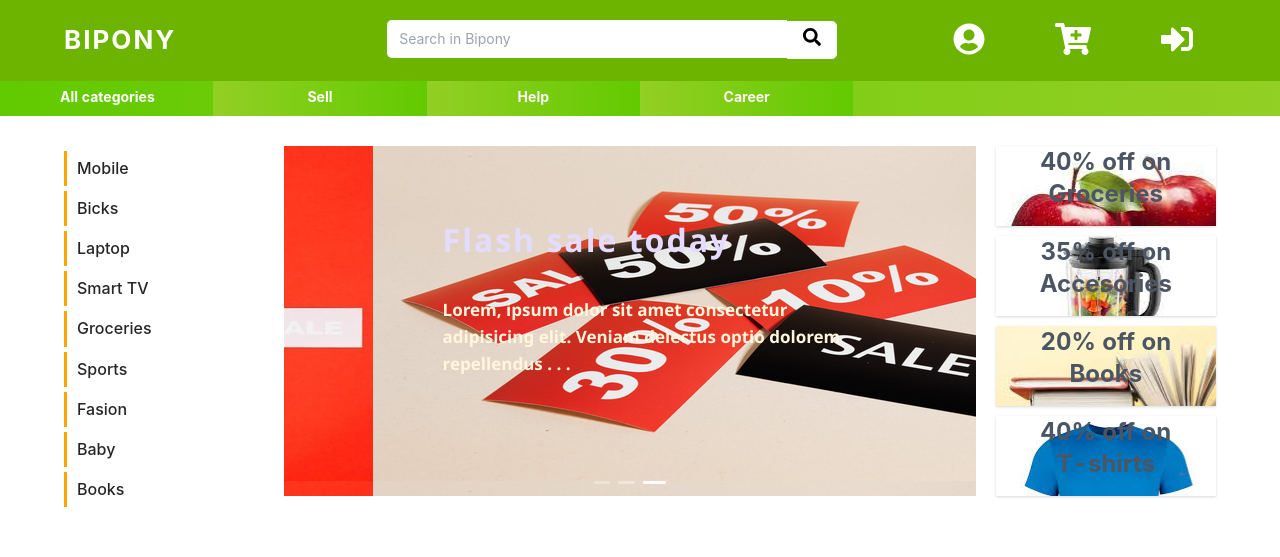
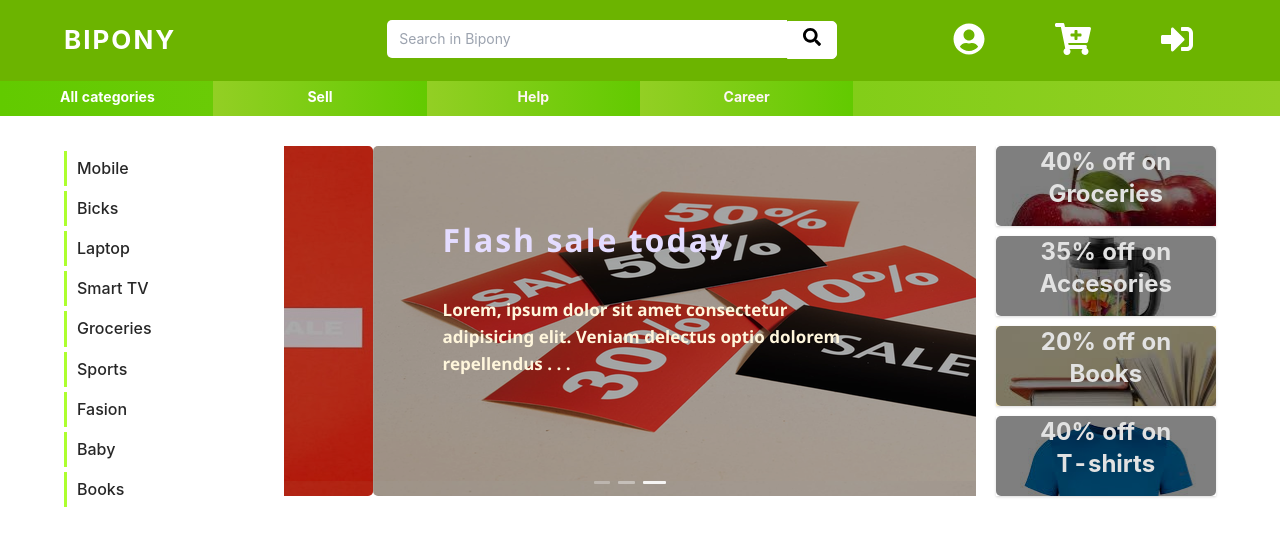
Before and after one commit to Cube-Maker/Bipony-Client, a Next.js app: page / in a window 1280 px wide. Shown: the top 557 px of the page. Built offline with nearby package versions, Linux system fonts and the light colour scheme.

Commit message:
UI Updated

```diff
--- a/src/view/HomePage/component/Banner/Banner.js
+++ b/src/view/HomePage/component/Banner/Banner.js
@@ -27,39 +27,53 @@ const Banner = () => {
                     <Carousel autoplay >
                         {/* Slide 1 */}
                         <div className={styles.Banner_Slide1}>
+                            <div className={styles.BannerContent}>
                                 <p className={styles.Banner_Title}>Flash sale today</p>
                                 <p className={styles.Banner_Description}>Lorem, ipsum dolor sit amet consectetur adipisicing elit. Veniam delectus optio dolorem repellendus . . .</p>
                             </div>
+                        </div>
                         {/* Slide 2 */}
                         <div className={styles.Banner_Slide2}>
+                            <div className={styles.BannerContent}>
                                 <p className={styles.Banner_Title}>Flash sale today</p>
                                 <p className={styles.Banner_Description}>Lorem, ipsum dolor sit amet consectetur adipisicing elit. Veniam delectus optio dolorem repellendus . . .</p>
                             </div>
+                        </div>
                         {/* Slide 3 */}
                         <div className={styles.Banner_Slide3}>
+                            <div className={styles.BannerContent}>
                                 <p className={styles.Banner_Title}>Flash sale today</p>
                                 <p className={styles.Banner_Description}>Lorem, ipsum dolor sit amet consectetur adipisicing elit. Veniam delectus optio dolorem repellendus . . .</p>
+                            </div>
                         </div>
                     </Carousel>
                 </section>
                 {/* Banner Slider End*/}
                 {/* Discounts */}
-                <section className={`${styles.BannerDiscount} text-gray-600`}>
+                <section className={`${styles.BannerDiscount}`}>
                     <div className={`${styles.BannerDiscount1} shadow`}>
+                        <div className={styles.BannerDiscountContent}>
                             <p className="text-2xl font-bold text-center m-0">40% off on</p>
                             <p className="text-2xl font-bold text-center">Groceries</p>
                         </div>
+                    </div>
                     <div className={`${styles.BannerDiscount2} shadow`}>
+                        <div className={styles.BannerDiscountContent}>
                             <p className="text-2xl font-bold text-center m-0">35% off on</p>
                             <p className="text-2xl font-bold text-center">Accesories</p>
                         </div>
+                    </div>
                     <div className={`${styles.BannerDiscount3} shadow`}>
+                        <div className={styles.BannerDiscountContent}>
                             <p className="text-2xl font-bold text-center m-0">20% off on</p>
                             <p className="text-2xl font-bold text-center">Books</p>
                         </div>
+                    </div>
                     <div className={`${styles.BannerDiscount4} shadow`}>
+                        <div className={styles.BannerDiscountContent}>
                             <p className="text-2xl font-bold text-center m-0">40% off on</p>
                             <p className="text-2xl font-bold text-center">T-shirts</p>
+                        </div>
                     </div>
                 </section>
             </section>
--- a/src/view/HomePage/component/Banner/Banner.module.css
+++ b/src/view/HomePage/component/Banner/Banner.module.css
@@ -24,11 +24,12 @@
     padding-bottom: 5px;
     padding-left: 10px;
     cursor: pointer;
-    border-left: 3px solid orange;
+    border-left: 3px solid greenyellow;
 }
 
 .Category ul li:hover{
     border-bottom-right-radius: 25px;
+    border-top-right-radius: 25px;
     background: rgb(220, 255, 166);
 }
 
@@ -36,26 +37,36 @@
 .Banner_Sliders {
     width: 60%;
     height: 100%;
+    border-radius: 5px;
 }
 
 .Banner_Slide1{
     width: 100%;
     height: 350px;
+    border-radius: 5px;
     background: url(./3.png);
 }
 .Banner_Slide2{
     width: 100%;
     height: 350px;
+    border-radius: 5px;
     background: url(./2.jpg);
 }
 .Banner_Slide3{
     width: 100%;
     height: 350px;
+    border-radius: 5px;
     background: url(./1.png);
 }
 
+.BannerContent{
+    height: 100%;
+    border-radius: 5px;
+    background: rgba(0, 0, 0, 0.3);
+}
+
 .Banner_Title {
-    margin-top: 10%;
+    padding-top: 10%;
     margin-left: 10%;
     font-size: 32px;
     font-weight: bold;
@@ -113,6 +124,17 @@
     width: 90%;
 }
 
+.BannerDiscountContent{
+    height: 100%;
+    border-radius: 5px;
+    color: rgb(226, 226, 226);
+    background: rgba(0, 0, 0, 0.5);
+}
+
+.BannerDiscountContent:hover {
+    color: white;
+}
+
 
 
 
--- a/styles/globals.css
+++ b/styles/globals.css
@@ -20,3 +20,22 @@ a {
 @tailwind base;
 @tailwind components;
 @tailwind utilities;
+
+/* Scrollbar  */
+
+/* width */
+html::-webkit-scrollbar {
+  width: 15px;
+}
+
+/* Track */
+html::-webkit-scrollbar-track {
+  box-shadow: inset 0 0 5px grey;
+  border-radius: 10px;
+}
+
+/* Handle */
+html::-webkit-scrollbar-thumb {
+  background: greenyellow;
+  border-radius: 10px;
+}
```
Lines whose indentation alone changed are shown as unchanged.
